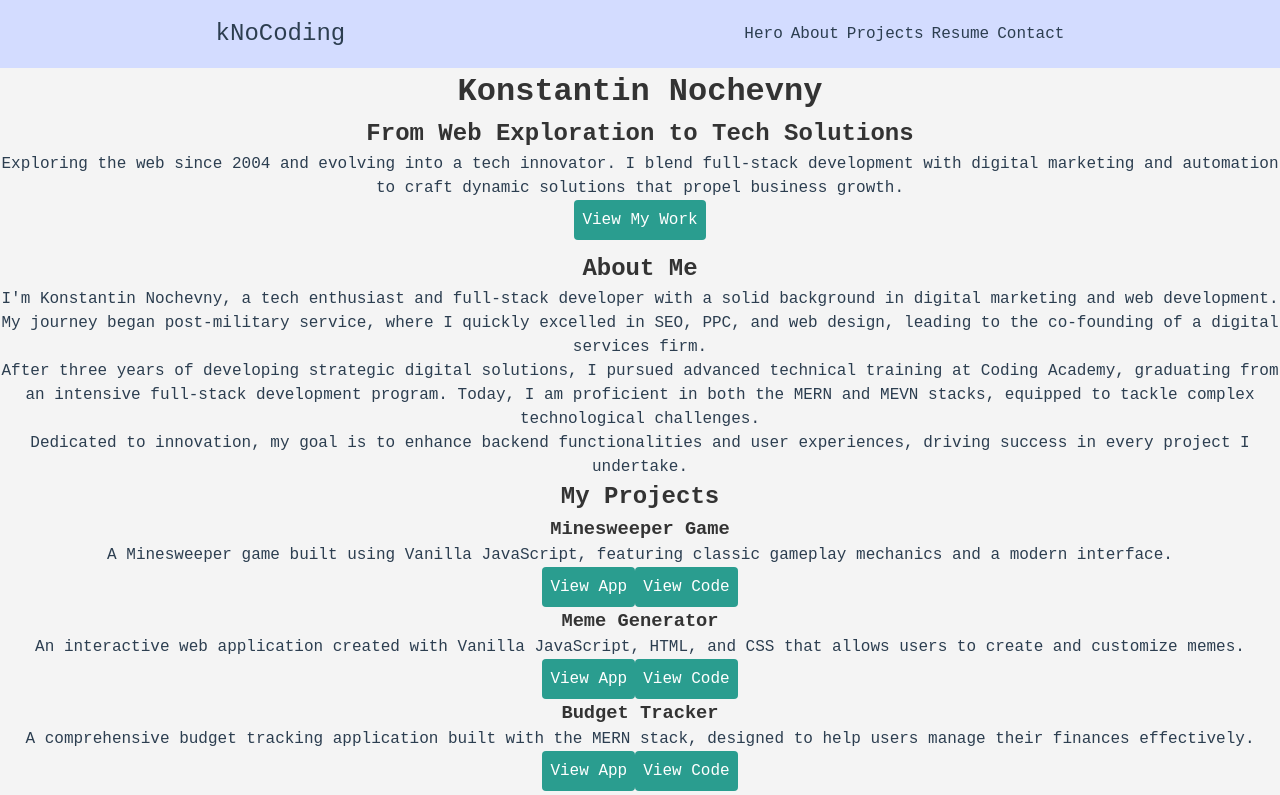
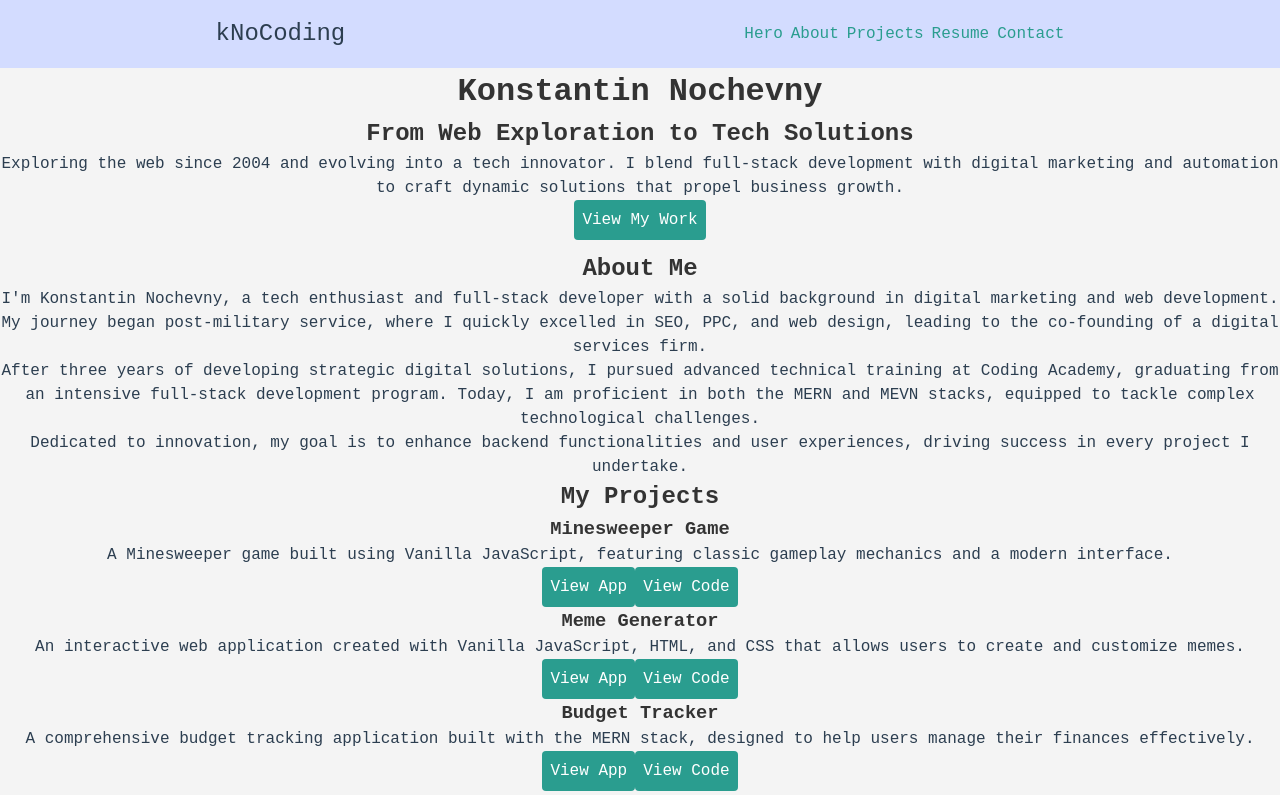
Before and after one commit to kNoCoding/portfolio, a Vue app: page / in a window 1280 px wide. Shown: the top 795 px of the page. Built offline with nearby package versions, Linux system fonts and the light colour scheme.

Commit message:
Add links to the header nav

```diff
--- a/src/components/AboutSection.vue
+++ b/src/components/AboutSection.vue
@@ -1,5 +1,5 @@
 <template>
-    <div class="about-section">
+    <div class="about-section" id="about">
         <h2>About Me</h2>
         <section>
             <p>
--- a/src/components/AppHeader.vue
+++ b/src/components/AppHeader.vue
@@ -4,11 +4,11 @@
         <p>kNoCoding</p>
 
         <ul>
-            <li>Hero</li>
-            <li>About</li>
-            <li>Projects</li>
-            <li>Resume</li>
-            <li>Contact</li>
+            <li><a href="#hero">Hero</a></li>
+            <li><a href="#about">About</a></li>
+            <li><a href="#projects">Projects</a></li>
+            <li><a href="#resume">Resume</a></li>
+            <li><a href="#contact">Contact</a></li>
         </ul>
     </header>
 
@@ -42,5 +42,4 @@ ul {
 li {
     cursor: pointer;
 }
-
 </style>
--- a/src/components/ContactSection.vue
+++ b/src/components/ContactSection.vue
@@ -1,5 +1,5 @@
 <template>
-    <div class="contact-section">
+    <div class="contact-section" id="contact">
         <h2>Contact</h2>
         <p>Let's Connect! Whether you're seeking a dynamic collaboration, need a tailored tech solution, or just want to
             say hello, I'm here to listen and respond. Use the form below to drop me a message, or connect with me
--- a/src/components/HeroSection.vue
+++ b/src/components/HeroSection.vue
@@ -1,5 +1,5 @@
 <template>
-    <div class="hero-section">
+    <div class="hero-section" id="hero">
         <h1>Konstantin Nochevny</h1>
         <h2>From Web Exploration to Tech Solutions</h2>
         <p>Exploring the web since 2004 and evolving into a tech innovator. I blend full-stack development with digital
--- a/src/components/ProjectsSection.vue
+++ b/src/components/ProjectsSection.vue
@@ -1,5 +1,5 @@
 <template>
-    <div class="project-section">
+    <div class="project-section" id="projects">
         <h2>My Projects</h2>
         <ul class="projects-list">
             <li class="project-item" v-for="project in projects" :key="project.id">
--- a/src/components/ResumeSection.vue
+++ b/src/components/ResumeSection.vue
@@ -1,5 +1,5 @@
 <template>
-    <div class="resume-section">
+    <div class="resume-section" id="resume">
 
         <h2>Resume Highlights</h2>
 
```
